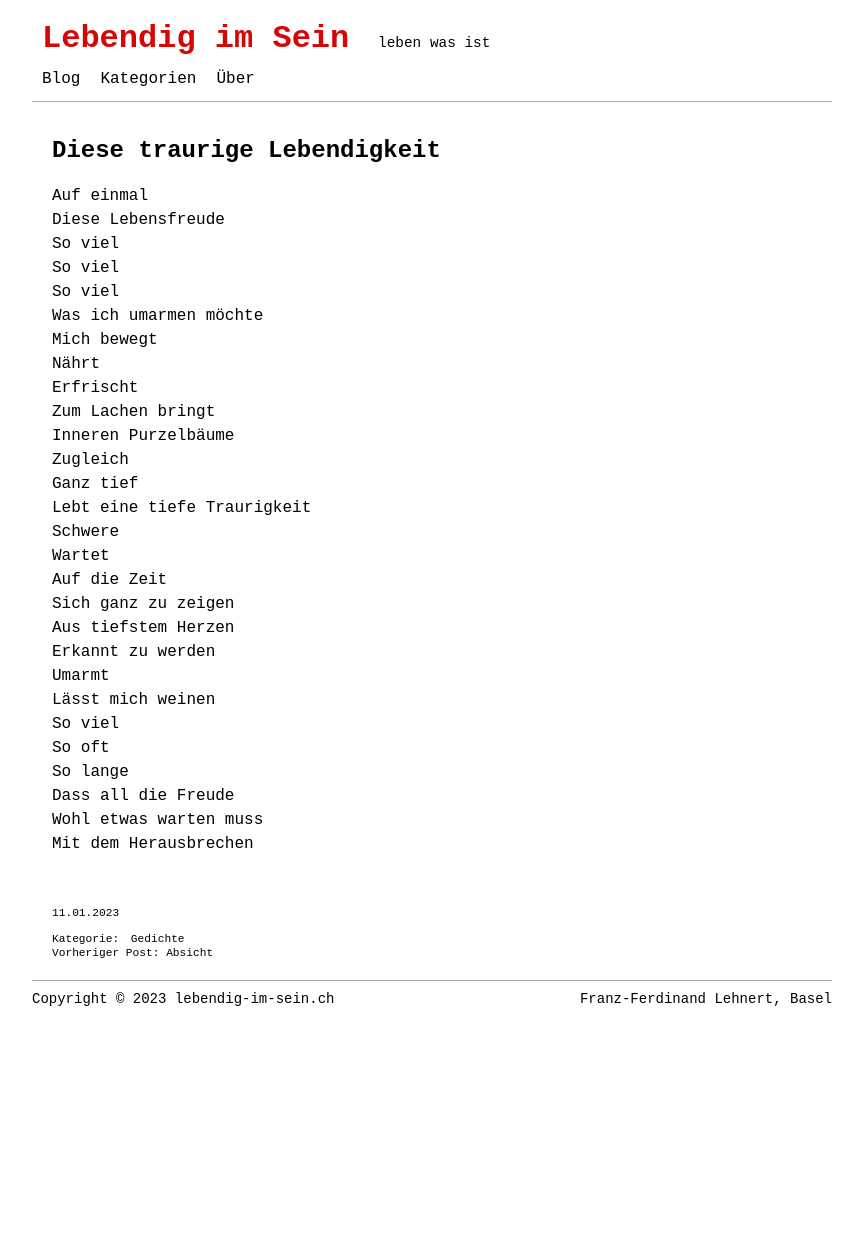
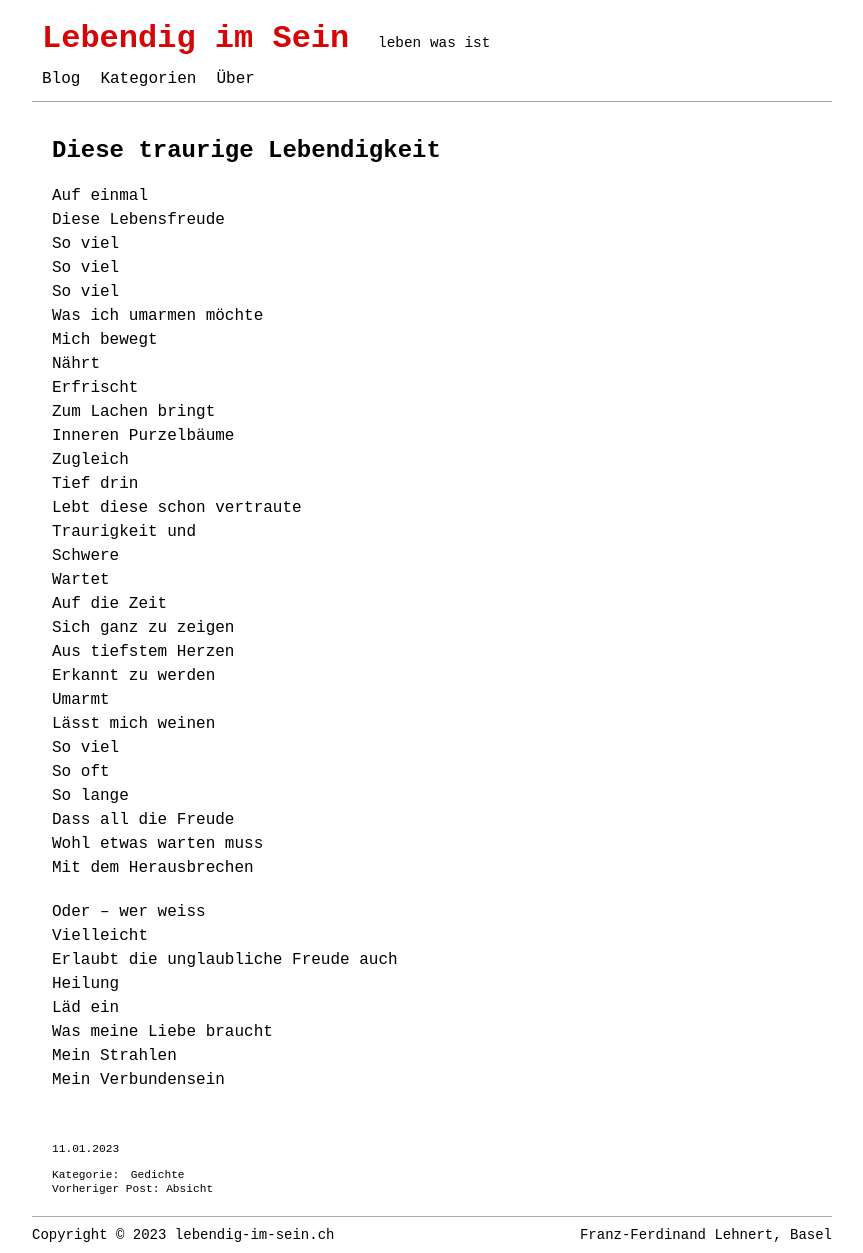
Before and after one commit to lebendigimsein/webpage, a Jekyll site: the page built from _posts/2023-01-11-diese-traurige-lebendigkeit.markdown, in a window 1280 px wide. Shown: the whole page, without its empty margins (208-1071 px from the left). Built offline with Jekyll 4.4.1, drawn with Linux system fonts in a browser that asks for light colours; before the commit the page ends 1017 px from its top, so only the background shows below that.

Commit message:
absicht und lebendigkeit changed

```diff
--- a/_posts/2023-01-11-diese-traurige-lebendigkeit.markdown
+++ b/_posts/2023-01-11-diese-traurige-lebendigkeit.markdown
@@ -19,8 +19,9 @@ Erfrischt
 Zum Lachen bringt
 Inneren Purzelbäume
 Zugleich
-Ganz tief
-Lebt eine tiefe Traurigkeit
+Tief drin
+Lebt diese schon vertraute
+Traurigkeit und
 Schwere
 Wartet
 Auf die Zeit
@@ -35,3 +36,12 @@ So lange
 Dass all die Freude
 Wohl etwas warten muss
 Mit dem Herausbrechen
+
+Oder – wer weiss
+Vielleicht
+Erlaubt die unglaubliche Freude auch
+Heilung
+Läd ein
+Was meine Liebe braucht
+Mein Strahlen
+Mein Verbundensein
```
Also changed, not shown: _posts/2023-01-11-absicht.markdown (+6 -6 lines).
